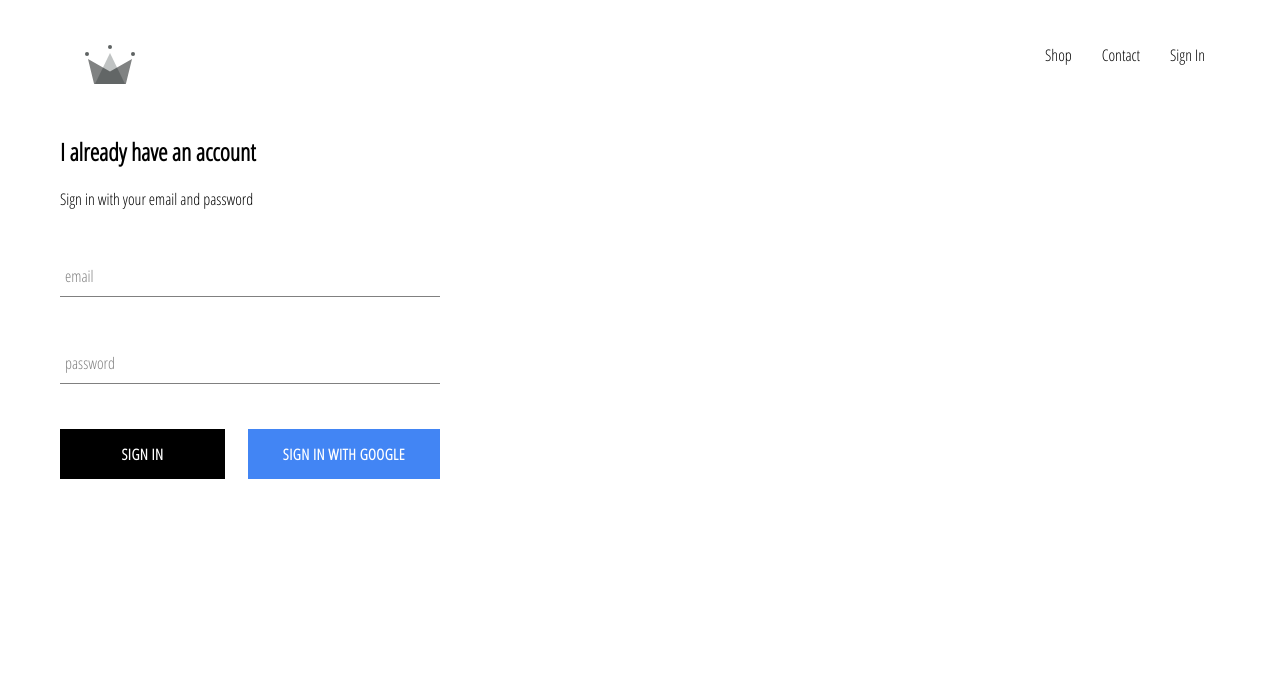
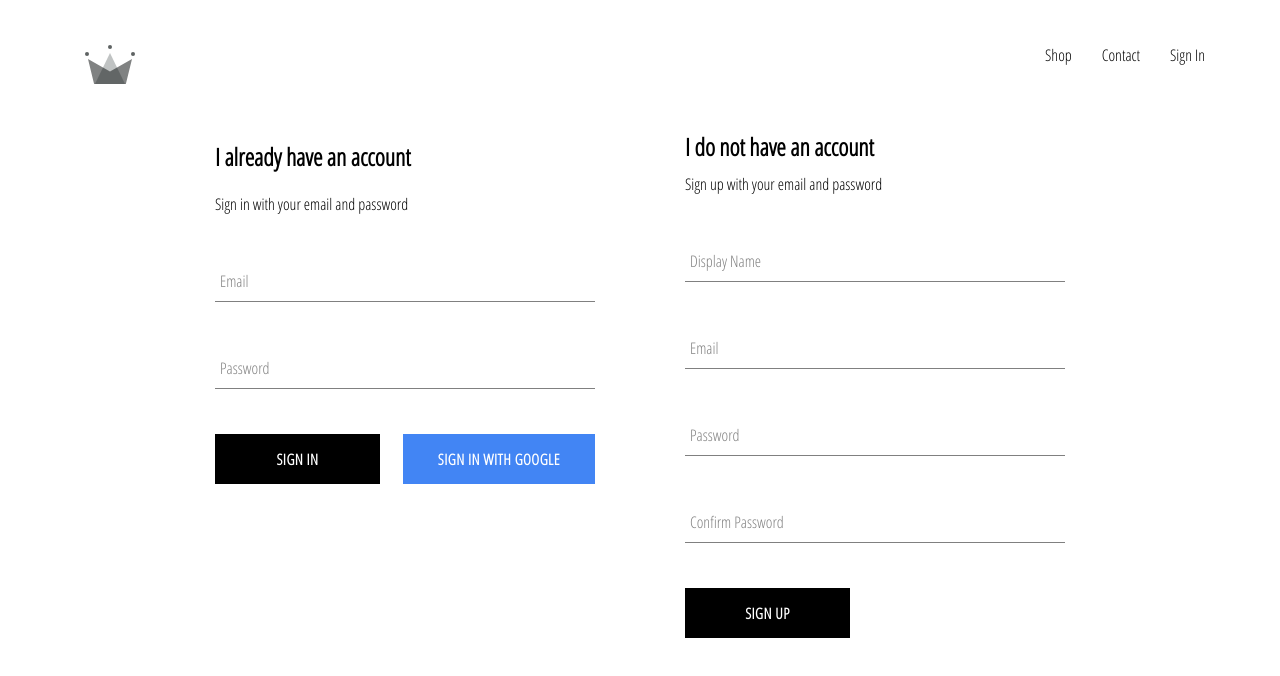
Before and after one commit to oliverlouis/crwn-clothing, a React (Create React App) app: page /signin in a window 1280 px wide. Shown: the top 676 px of the page. Built offline with nearby package versions, Linux system fonts and the light colour scheme; no server answers.

Commit message:
implement firebase utils, inlcude ability to store authenticated users to firestore database

```diff
--- a/src/App.js
+++ b/src/App.js
@@ -5,7 +5,7 @@
 import ShopPage from './pages/shop/shop.component';
 import SignInAndSignUpPage from './pages/sign-in-and-sign-up/sign-in-and-sign-up.component';
 import Header from './components/header/header.component';
-import {auth} from './firebase/firebase.utils';
+import {auth, createUserProfileDocument} from './firebase/firebase.utils';
 
 class App extends React.Component {
 	constructor() {
@@ -19,10 +19,21 @@
 	unsubscribeFromAuth = null;
 
 	componentDidMount() {
-		this.unsubscribeFromAuth = auth.onAuthStateChanged((user) => {
-			this.setState({currentUser: user});
+		this.unsubscribeFromAuth = auth.onAuthStateChanged(async (userAuth) => {
+			if (userAuth) {
+				const userRef = await createUserProfileDocument(userAuth);
 
-			console.log(user);
+				userRef.onSnapshot((snapshot) => {
+					this.setState({
+						currentUser: {
+							id: snapshot.id,
+							...snapshot.data(),
+						},
+					});
+					console.log(this.state);
+				});
+			}
+			this.setState({currentUser: userAuth});
 		});
 	}
 
--- a/src/components/sign-in/sign-in.component.jsx
+++ b/src/components/sign-in/sign-in.component.jsx
@@ -33,8 +33,8 @@
 				<span>Sign in with your email and password</span>
 
 				<form onSubmit={this.handleSubmit}>
-					<FormInput name="email" type="email" label="email" handleChange={this.handleChange} value={this.state.email} required />
-					<FormInput name="password" type="password" label="password" handleChange={this.handleChange} value={this.state.password} required />
+					<FormInput name="email" type="email" label="Email" handleChange={this.handleChange} value={this.state.email} required />
+					<FormInput name="password" type="password" label="Password" handleChange={this.handleChange} value={this.state.password} required />
 					<div className="buttons">
 						<CustomButton type="submit">Sign in</CustomButton>
 						<CustomButton onClick={signInWithGoogle} isGoogleSignIn>
--- /dev/null
+++ b/src/components/sign-up/sign-up.component.jsx
@@ -0,0 +1,68 @@
+import React from 'react';
+import FormInput from '../form-input/form-input.component';
+import CustomButton from '../custom-button/custom-button.component';
+import {auth, createUserProfileDocument} from '../../firebase/firebase.utils';
+import './sign-up.styles.scss';
+
+class SignUp extends React.Component {
+	constructor() {
+		super();
+
+		this.state = {
+			displayName: '',
+			email: '',
+			password: '',
+			confirmPassword: '',
+		};
+	}
+
+	handleSubmit = async (event) => {
+		event.preventDefault();
+
+		const {displayName, email, password, confirmPassword} = this.state;
+
+		if (password !== confirmPassword) {
+			alert('Passwords do not match');
+			return;
+		}
+
+		try {
+			const {user} = await auth.createUserWithEmailAndPassword(email, password);
+			await createUserProfileDocument(user, {displayName});
+
+			this.setState({
+				displayName: '',
+				email: '',
+				password: '',
+				confirmPassword: '',
+			});
+		} catch (error) {
+			console.error(error);
+		}
+	};
+
+	handleChange = (event) => {
+		const {name, value} = event.target;
+
+		this.setState({[name]: value});
+	};
+
+	render() {
+		const {displayName, email, password, confirmPassword} = this.state;
+		return (
+			<div className="sign-up">
+				<h2 className="title">I do not have an account</h2>
+				<span>Sign up with your email and password</span>
+				<form className="sign-up-form" onSubmit={this.handleSubmit}>
+					<FormInput type="text" name="displayName" value={displayName} onChange={this.handleChange} label="Display Name" required />
+					<FormInput type="email" name="email" value={email} onChange={this.handleChange} label="Email" required />
+					<FormInput type="password" name="password" value={password} onChange={this.handleChange} label="Password" required />
+					<FormInput type="password" name="confirmPassword" value={confirmPassword} onChange={this.handleChange} label="Confirm Password" required />
+					<CustomButton type="submit">SIGN UP</CustomButton>
+				</form>
+			</div>
+		);
+	}
+}
+
+export default SignUp;
--- /dev/null
+++ b/src/components/sign-up/sign-up.styles.scss
@@ -0,0 +1,9 @@
+.sign-up {
+	display: flex;
+	flex-direction: column;
+	width: 380px;
+
+	.title {
+		margin: 10px 0;
+	}
+}
--- a/src/firebase/firebase.utils.js
+++ b/src/firebase/firebase.utils.js
@@ -13,6 +13,30 @@
 	measurementId: 'G-E8M3NSCJW0',
 };
 
+export const createUserProfileDocument = async (userAuth, additionalData) => {
+	if (!userAuth) return;
+
+	const userRef = firestore.doc(`users/${userAuth.uid}`);
+	const snapShot = await userRef.get();
+
+	if (!snapShot.exists) {
+		const {displayName, email} = userAuth;
+		const createdAt = new Date();
+
+		try {
+			await userRef.set({
+				displayName,
+				email,
+				createdAt,
+				...additionalData,
+			});
+		} catch (error) {
+			console.log('Error creating user', error.message);
+		}
+	}
+	return userRef;
+};
+
 firebase.initializeApp(config);
 
 export const auth = firebase.auth();
--- a/src/pages/sign-in-and-sign-up/sign-in-and-sign-up.component.jsx
+++ b/src/pages/sign-in-and-sign-up/sign-in-and-sign-up.component.jsx
@@ -1,10 +1,12 @@
 import React from 'react';
 import './sign-in-and-sign-up.styles.scss';
 import SignIn from '../../components/sign-in/sign-in.component';
+import SignUp from '../../components/sign-up/sign-up.component';
 
 const SignInAndSignUpPage = () => (
 	<div className="sign-in-and-sign-up">
 		<SignIn />
+		<SignUp />
 	</div>
 );
 
--- a/src/pages/sign-in-and-sign-up/sign-in-and-sign-up.styles.scss
+++ b/src/pages/sign-in-and-sign-up/sign-in-and-sign-up.styles.scss
@@ -0,0 +1,6 @@
+.sign-in-and-sign-up {
+	width: 850px;
+	display: flex;
+	justify-content: space-between;
+	margin: 30px auto;
+}
```
